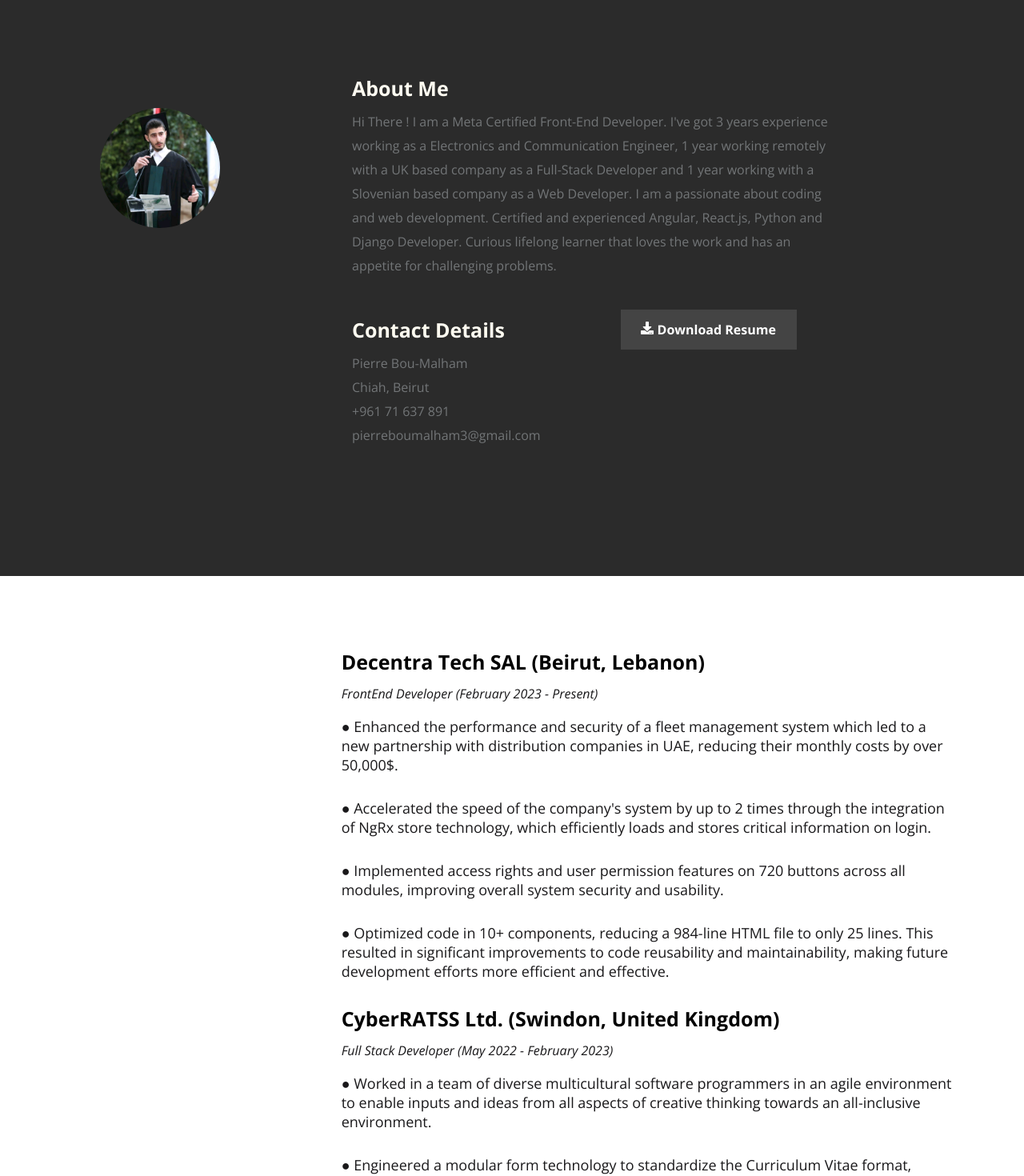
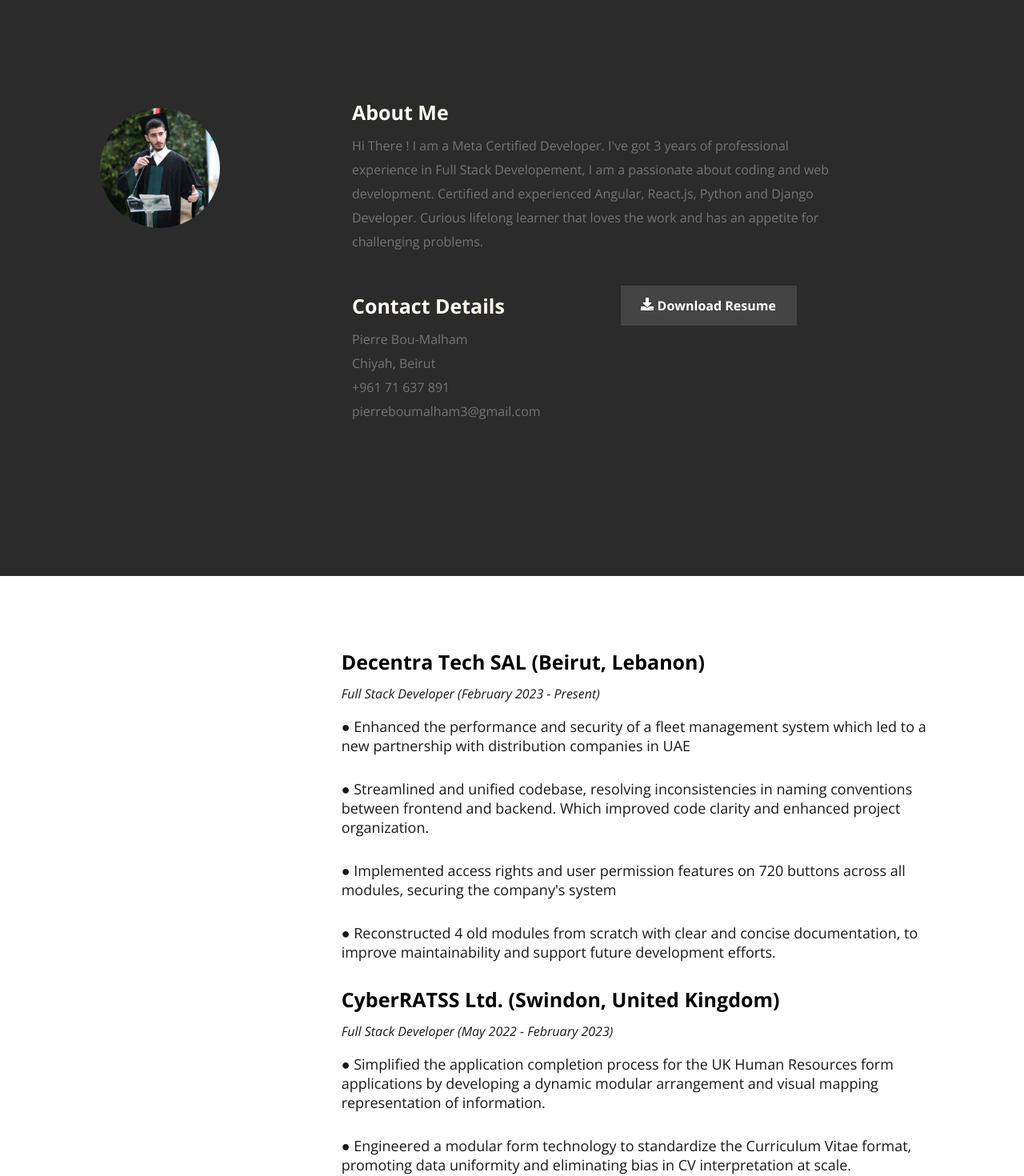
Before and after one commit to PierreBouMalham/personal-portfolio, a React (Create React App) app: page / in a window 1280 px wide. Shown: the part 880-2350 px from the top of the page at 80% size. Built offline with nearby package versions, Linux system fonts and the light colour scheme; the HTML template or start-up script is replaced by a standard one.

Commit message:
portfolio update

```diff
--- a/src/components/About/About.js
+++ b/src/components/About/About.js
@@ -14,14 +14,12 @@ const About = () => {
         <div className="about__paragraph">
           <h1>About Me</h1>
           <p>
-            Hi There ! I am a Meta Certified Front-End Developer. I've got 3
-            years experience working as a Electronics and Communication
-            Engineer, 1 year working remotely with a UK based company as a
-            Full-Stack Developer and 1 year working with a Slovenian based
-            company as a Web Developer. I am a passionate about coding and web
-            development. Certified and experienced Angular, React.js, Python and
-            Django Developer. Curious lifelong learner that loves the work and
-            has an appetite for challenging problems.
+            Hi There ! I am a Meta Certified Developer. I've got 3 years of
+            professional experience in Full Stack Developement, I am a
+            passionate about coding and web development. Certified and
+            experienced Angular, React.js, Python and Django Developer. Curious
+            lifelong learner that loves the work and has an appetite for
+            challenging problems.
           </p>
         </div>
 
@@ -29,14 +27,14 @@ const About = () => {
           <div className="about__details">
             <h1>Contact Details</h1>
             <p>Pierre Bou-Malham</p>
-            <p>Chiah, Beirut</p>
+            <p>Chiyah, Beirut</p>
             <p>+961 71 637 891</p>
             <p>pierreboumalham3@gmail.com</p>
           </div>
 
           <div className="about__resume">
             <a
-              href="https://drive.google.com/file/d/1YpMykNd28CxktrE82A26s4H5RPPigYJ2/view?usp=sharing"
+              href="https://drive.google.com/file/d/1Fbzg2mBwiU0YIxSLRbe_l4-vbVpWBypa/view?usp=sharing"
               target="_blank"
               rel="noreferrer"
             >
--- a/src/components/Resume/Resume.js
+++ b/src/components/Resume/Resume.js
@@ -14,36 +14,33 @@ const Resume = () => {
         <div className="resume__optionRight work">
           <div className="resume__info">
             <h1>Decentra Tech SAL (Beirut, Lebanon)</h1>
-            <h4>FrontEnd Developer (February 2023 - Present)</h4>
+            <h4>Full Stack Developer (February 2023 - Present)</h4>
             <p>
               ● Enhanced the performance and security of a fleet management
               system which led to a new partnership with distribution companies
-              in UAE, reducing their monthly costs by over 50,000$.
+              in UAE
             </p>
             <p>
-              ● Accelerated the speed of the company's system by up to 2 times
-              through the integration of NgRx store technology, which
-              efficiently loads and stores critical information on login.
+              ● Streamlined and unified codebase, resolving inconsistencies in
+              naming conventions between frontend and backend. Which improved
+              code clarity and enhanced project organization.
             </p>
             <p>
               ● Implemented access rights and user permission features on 720
-              buttons across all modules, improving overall system security and
-              usability.
+              buttons across all modules, securing the company's system
             </p>
             <p>
-              ● Optimized code in 10+ components, reducing a 984-line HTML file
-              to only 25 lines. This resulted in significant improvements to
-              code reusability and maintainability, making future development
-              efforts more efficient and effective.
+              ● Reconstructed 4 old modules from scratch with clear and concise
+              documentation, to improve maintainability and support future
+              development efforts.
             </p>
             <div className="resume__info">
               <h1>CyberRATSS Ltd. (Swindon, United Kingdom)</h1>
               <h4>Full Stack Developer (May 2022 - February 2023)</h4>
               <p>
-                ● Worked in a team of diverse multicultural software programmers
-                in an agile environment to enable inputs and ideas from all
-                aspects of creative thinking towards an all-inclusive
-                environment.
+                ● Simplified the application completion process for the UK Human
+                Resources form applications by developing a dynamic modular
+                arrangement and visual mapping representation of information.
               </p>
               <p>
                 ● Engineered a modular form technology to standardize the
@@ -51,14 +48,8 @@ const Resume = () => {
                 eliminating bias in CV interpretation at scale.
               </p>
               <p>
-                ● Simplified the application completion process for the UK Human
-                Resources form applications by developing a dynamic modular
-                arrangement and visual mapping representation of information.
-              </p>
-              <p>
-                ● Developed front-end and back-end code constantly for the past
-                10 months for 5 different modules in the company
-                server/portfolio.
+                ● Developed high quality front-end and back-end code constantly
+                for 5 different modules in the company server/portfolio.
               </p>
               <p>
                 ● Built projects through a combination of Angular, HTML, SCSS,
```
Also changed, not shown: 2 other files (tests, documents, lock files or other folders).
